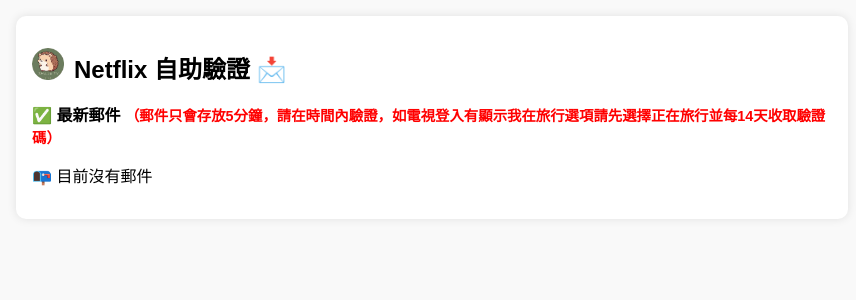
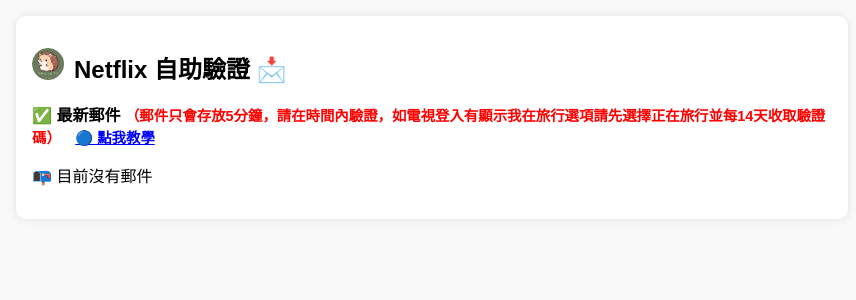
Before and after one commit to abc1239135/netflix-email-viewer, a Flask app: template templates/index.html in a window 1280 px wide. Shown: the top 300 px of the page, without its empty margins (208-1064 px from the left). Run offline with Flask 3, Linux system fonts and the light colour scheme; the template is opened without the code that fills it, so the values that code supplies are empty.

Commit message:
新增點我教學連結

```diff
--- a/templates/index.html
+++ b/templates/index.html
@@ -34,6 +34,12 @@
             color: red;
             font-size: 0.9em;
         }
+        .blue-link {
+            color: blue;
+            font-size: 0.9em;
+            margin-left: 10px;
+            text-decoration: underline;
+        }
         .email-box {
             border: 1px solid #ccc;
             padding: 10px;
@@ -58,6 +64,7 @@
         <div class="latest-label">
             ✅ 最新郵件
             <span class="red-text">（郵件只會存放5分鐘，請在時間內驗證，如電視登入有顯示我在旅行選項請先選擇正在旅行並每14天收取驗證碼）</span>
+            <a class="blue-link" href="https://youtube.com/shorts/M36KNessSQ8?feature=share" target="_blank">🔵 點我教學</a>
         </div>
 
         {% if emails %}
```
